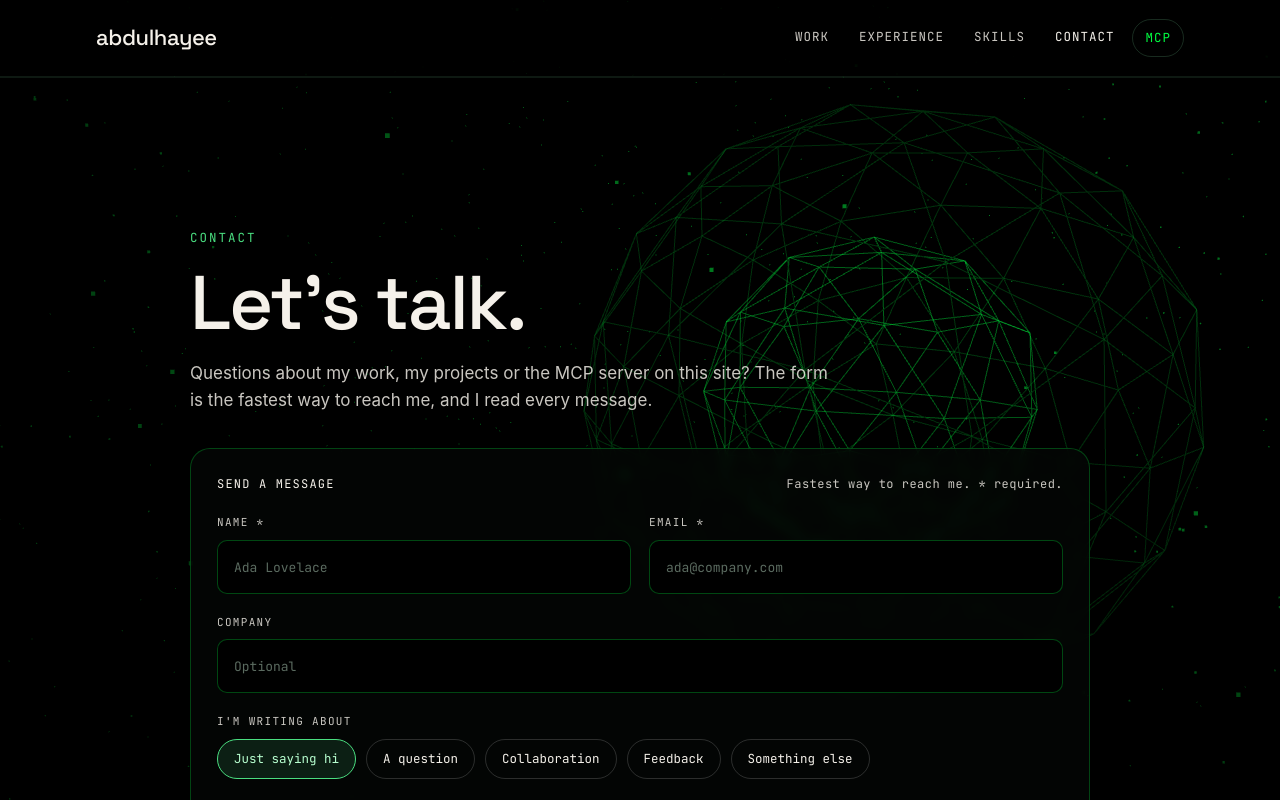
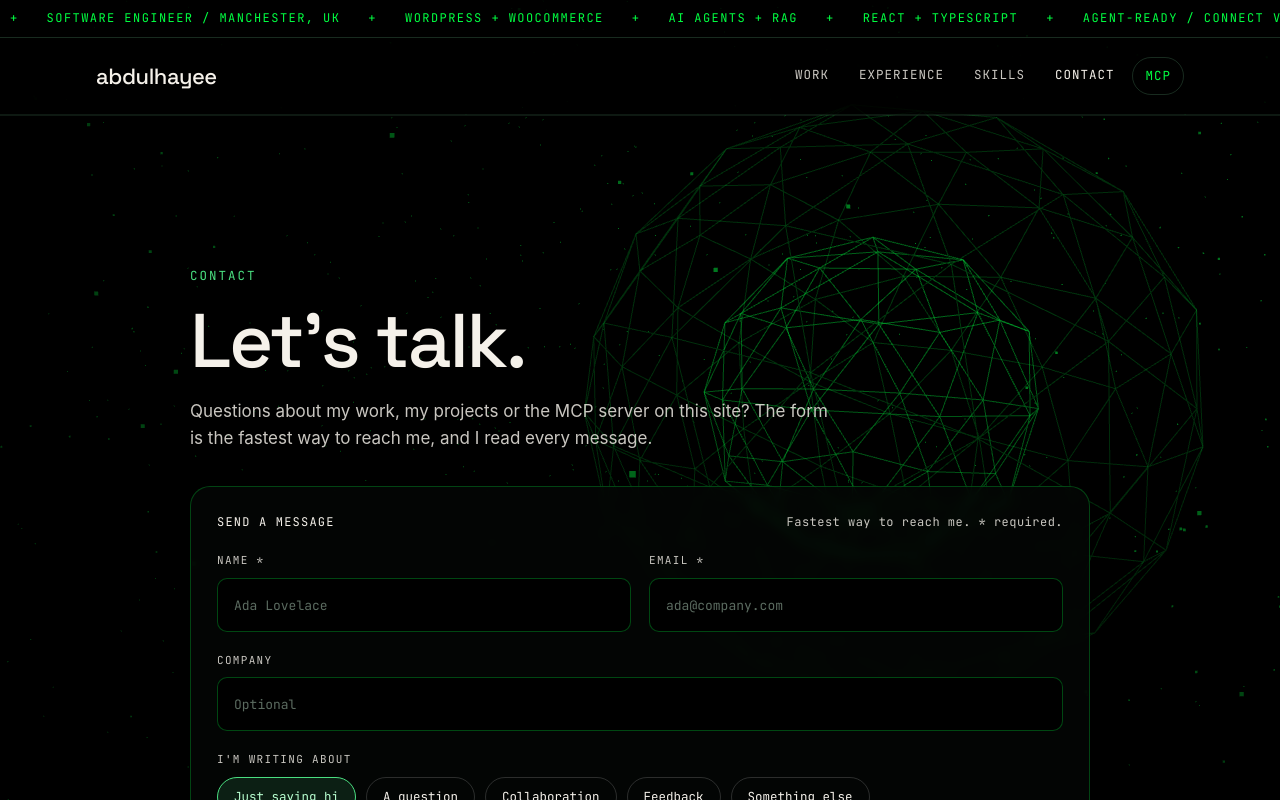
Before and after one commit to abdulhayeedev/abdul-mcp, a Next.js app: page /contact in a window 1280 px wide. Shown: the top 800 px of the page. Built offline with nearby package versions, Linux system fonts and the light colour scheme; a web font is replaced by a local one.

Commit message:
Add Ticker component to contact page

```diff
--- a/app/contact/page.tsx
+++ b/app/contact/page.tsx
@@ -1,6 +1,7 @@
 import Scene from "../Scene";
 import Reveal from "../Reveal";
 import ContactForm from "./ContactForm";
+import Ticker from "../Ticker";
 
 export const metadata = {
   title: "Contact | Abdul Hayee",
@@ -34,6 +35,7 @@ export default function ContactPage() {
       <div className="veil" />
       <Reveal />
       <div className="wrap">
+        <Ticker />
         <header className="header">
           <div className="inner">
             <a className="logo" href="/">abdulhayee</a>
```
